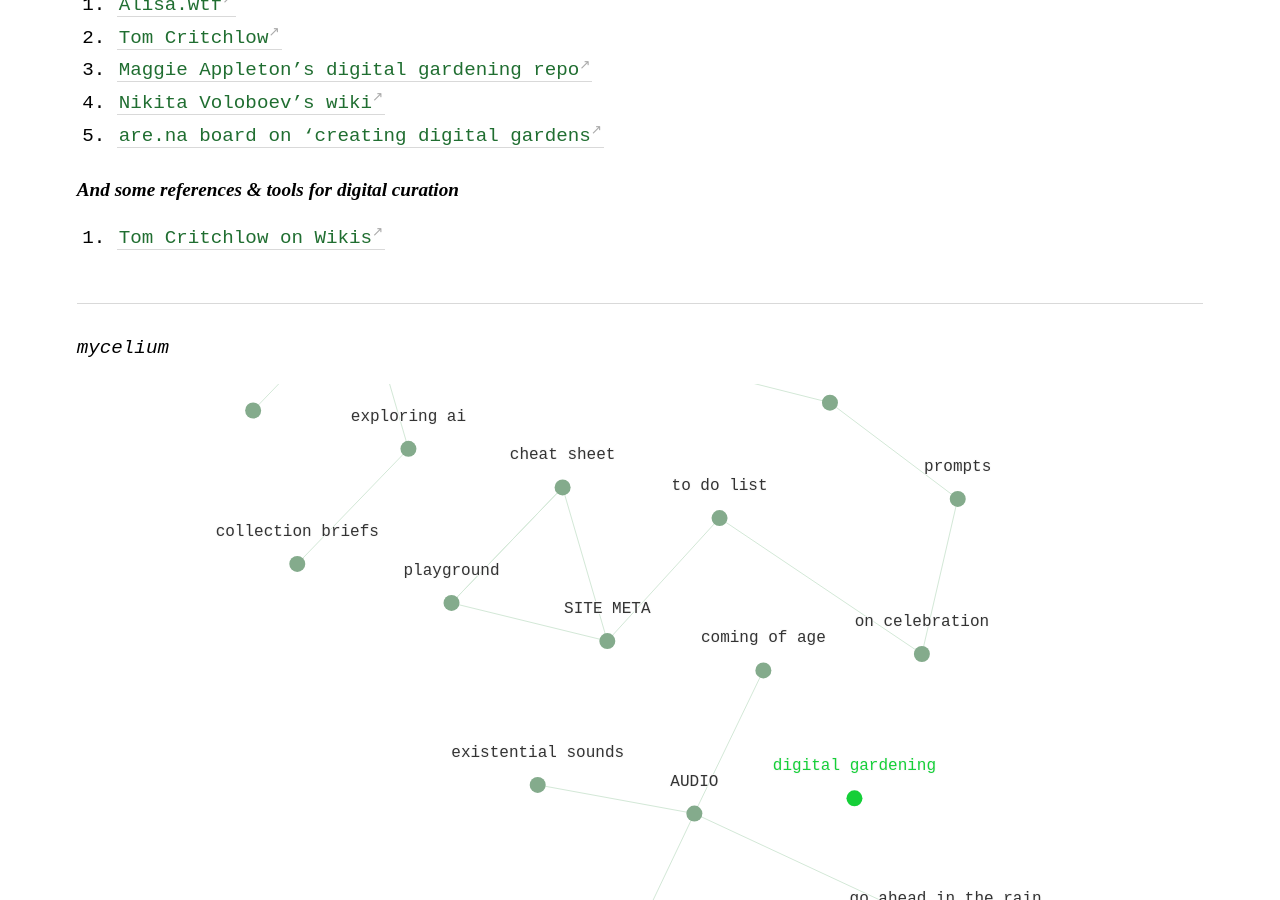
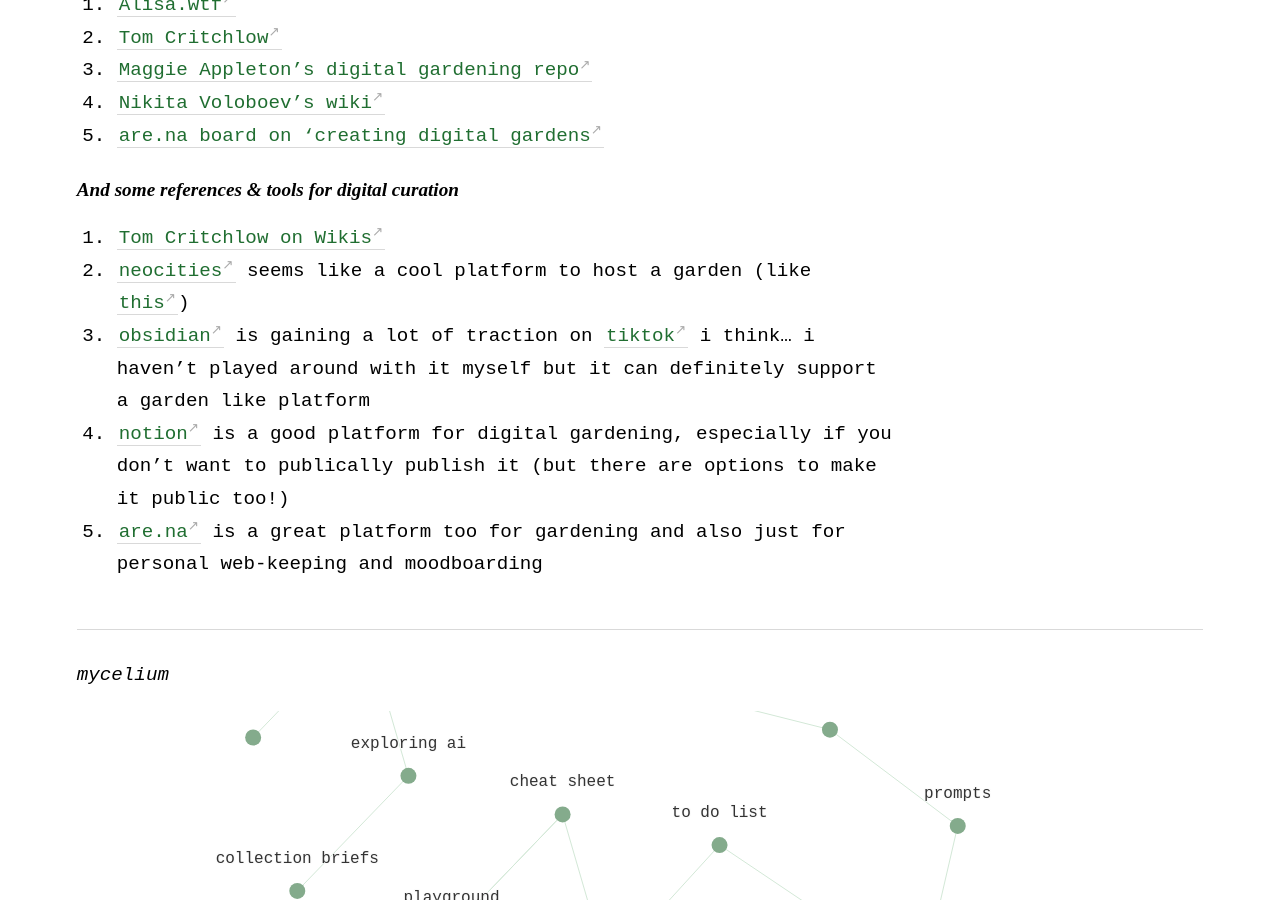
Before and after one commit to geminiworms/talyssagarden.github.io, a Jekyll site: the page built from _notes/what-is-digital-gardening.md, in a window 1280 px wide and 900 px high, scrolled down 777 px. Built offline with Jekyll 4.4.1, drawn with Linux system fonts in a browser that asks for light colours.

Commit message:
Update what-is-digital-gardening.md

```diff
--- a/_notes/what-is-digital-gardening.md
+++ b/_notes/what-is-digital-gardening.md
@@ -21,3 +21,7 @@
 
 #### And some references & tools for digital curation
 1. [Tom Critchlow on Wikis](https://tomcritchlow.com/wiki/wikis/)
+2. [neocities](https://neocities.org/) seems like a cool platform to host a garden (like [this](https://sonicyouth.neocities.org/))
+3. [obsidian](https://obsidian.md/) is gaining a lot of traction on [tiktok](https://www.tiktok.com/@buggbuzz/video/7238276550540479786?lang=en&q=obsidian%20notes&t=1686180255795) i think... i haven't played around with it myself but it can definitely support a garden like platform
+4. [notion](https://www.notion.so/) is a good platform for digital gardening, especially if you don't want to publically publish it (but there are options to make it public too!)
+5. [are.na](https://are.na) is a great platform too for gardening and also just for personal web-keeping and moodboarding
```
